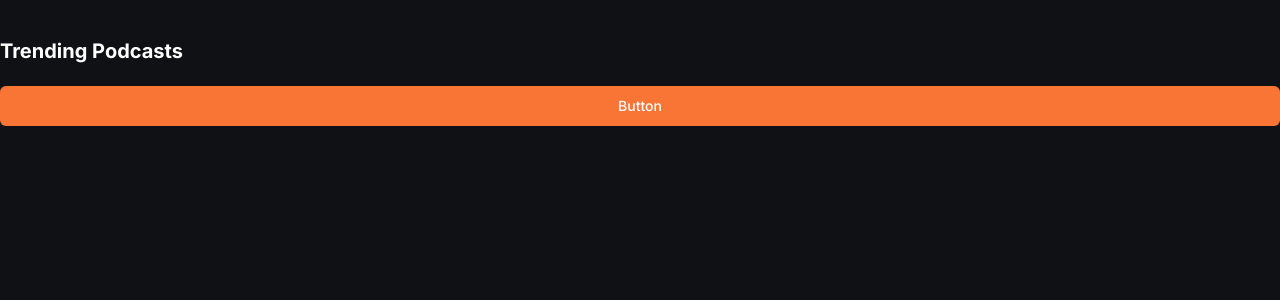
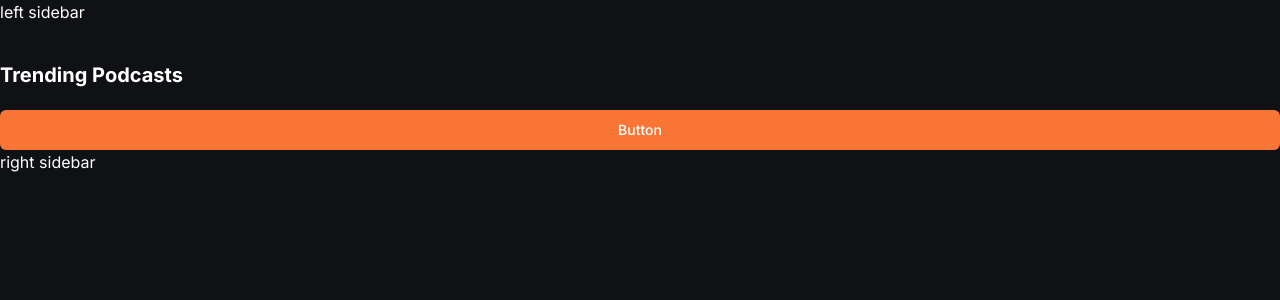
Before and after one commit to nhier17/talk-the-talk, a Next.js app: page / in a window 1280 px wide. Shown: the top 300 px of the page. Built offline with nearby package versions, Linux system fonts and the light colour scheme.

Commit message:
basic routes setup

```diff
--- /dev/null
+++ b/app/(auth)/layout.tsx
@@ -0,0 +1,12 @@
+
+export default function RootLayout({
+    children,
+  }: Readonly<{
+    children: React.ReactNode;
+  }>) {
+    return (
+      <main>
+        {children}
+      </main>
+    );
+  }
--- /dev/null
+++ b/app/(root)/create-podcast/page.tsx
@@ -0,0 +1,9 @@
+import React from 'react'
+
+const CreatePodcast = () => {
+  return (
+    <div>CreatePodcast</div>
+  )
+}
+
+export default CreatePodcast
--- /dev/null
+++ b/app/(root)/discover/page.tsx
@@ -0,0 +1,9 @@
+import React from 'react'
+
+const Discover = () => {
+  return (
+    <div>Discover</div>
+  )
+}
+
+export default Discover
--- /dev/null
+++ b/app/(root)/layout.tsx
@@ -0,0 +1,16 @@
+
+export default function RootLayout({
+  children,
+}: Readonly<{
+  children: React.ReactNode;
+}>) {
+  return (
+<div>
+    <main>
+      <p className="text-white-1">left sidebar</p>
+      {children}
+      <p className="text-white-1">right sidebar</p>
+    </main>
+</div>
+  );
+}
--- /dev/null
+++ b/app/(root)/podcast/[podcastId]/page.tsx
@@ -0,0 +1,11 @@
+import React from 'react'
+
+const PodcstDetails = ({ params }: { params: { podcastId: string }}) => {
+  return (
+    <p className="text-white-1">
+      Podcast details for {params.podcastId}
+    </p>
+  )
+}
+
+export default PodcastDetails
--- /dev/null
+++ b/app/(root)/profile/page.tsx
@@ -0,0 +1,9 @@
+import React from 'react'
+
+const Profile = () => {
+  return (
+    <div>Profile</div>
+  )
+}
+
+export default Profile
```
Also changed, not shown: app/(root)/page.tsx (renamed from app/page.tsx).
